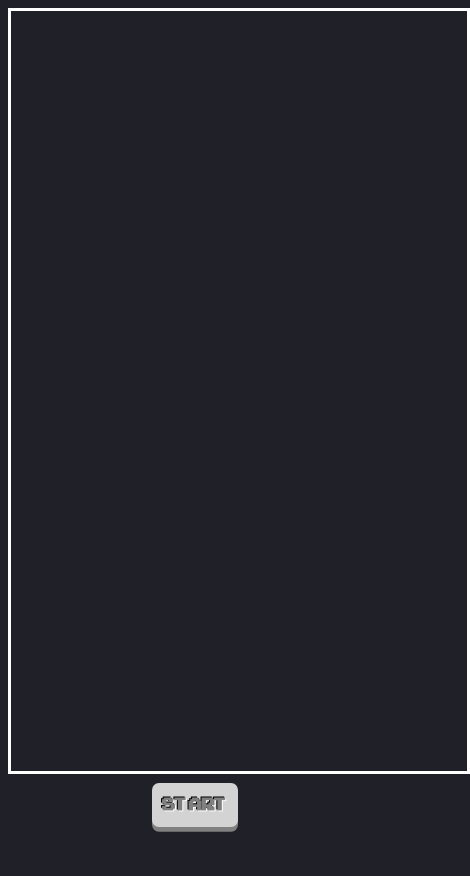
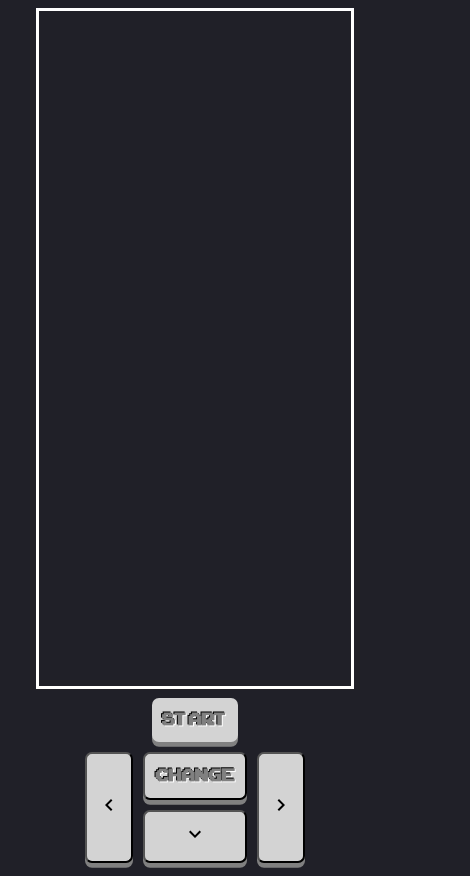
Before and after one commit to crismoreno/tetris, a plain HTML site: page index.html in a window 390 px wide. Shown: the whole page, 470 px wide, since content can reach past the window. Before the commit the page ends 844 px from the top, so only its background shows below. Drawn offline with Linux system fonts and the light colour scheme.

Commit message:
adding mobile controls

```diff
--- a/index.html
+++ b/index.html
@@ -32,6 +32,11 @@
         <span id="pauseGame" style="display: none;">Pause</span>
         <span id="resumeGame" style="display: none;">Resume</span>
     </div>
+    <div class="mobile-controls" style="display: none; justify-content: center;">
+        <button id="left"><svg xmlns="http://www.w3.org/2000/svg" width="24" height="24" viewBox="0 0 24 24"><path d="M15.41 7.41L14 6l-6 6 6 6 1.41-1.41L10.83 12z"/><path d="M0 0h24v24H0z" fill="none"/></svg></button>
+        <div style="display: flex; flex-direction: column;"><button id="rotate">CHANGE</button><button id="down"><svg xmlns="http://www.w3.org/2000/svg" width="24" height="24" viewBox="0 0 24 24"><path d="M16.59 8.59L12 13.17 7.41 8.59 6 10l6 6 6-6z"/><path d="M0 0h24v24H0z" fill="none"/></svg></button></div>
+        <button id="right"><svg xmlns="http://www.w3.org/2000/svg" width="24" height="24" viewBox="0 0 24 24"><path d="M10 6L8.59 7.41 13.17 12l-4.58 4.59L10 18l6-6z"/><path d="M0 0h24v24H0z" fill="none"/></svg></button>
+    </div>
     <script src="tetris.js"></script>
 </body>
 </html>
--- a/styles.css
+++ b/styles.css
@@ -31,7 +31,7 @@ button{
     margin: 0 auto;
 }
 
-#startGame, #pauseGame, #resumeGame {
+#startGame, #pauseGame, #resumeGame, #left, #right, #down, #rotate {
     background-color: black;
     font-size: 18pt;
     font-family: 'Arcade';
@@ -52,8 +52,20 @@ button{
 }
 
 
-#resumeGame:active, #pauseGame:active, #startGame:active{
+#resumeGame:active, #pauseGame:active, #startGame:active, #left:active, #down:active, #right:active, #rotate:active{
 	box-shadow: none;
 	position: relative;
 	top: .2em;
 }
+
+
+
+@media (max-width: 768px) {
+    .mobile-controls{
+        display: flex !important;
+    }
+    canvas{
+        height: 80vh;
+        width: 80vw
+    }
+}
--- a/tetris.js
+++ b/tetris.js
@@ -247,7 +247,6 @@ function update (time = 0){
     // https://developer.mozilla.org/es/docs/Web/API/Window/requestAnimationFrame
 
     playStop = requestAnimationFrame(update);
-
 }
 
 function updateScore(){
@@ -273,6 +272,16 @@ const player = {
     matrix: null,
     score: 0
 }
+
+
+document.getElementById('left').addEventListener("click", function() { playerMove(-1) });
+document.getElementById('right').addEventListener("click", function() { playerMove(1) });
+document.getElementById('down').addEventListener("click", function() { playerDrop() });
+document.getElementById('rotate').addEventListener("click", function() { playerRotate(1); });
+
+
+
+
 // http://pomle.github.io/keycode/
 document.addEventListener('keydown', event =>{
     if(event.keyCode === 37){
```
Also changed, not shown: assets/icons/expand_more-24px.svg (added), assets/icons/navigate_before-24px.svg (added), assets/icons/navigate_next-24px.svg (added).
